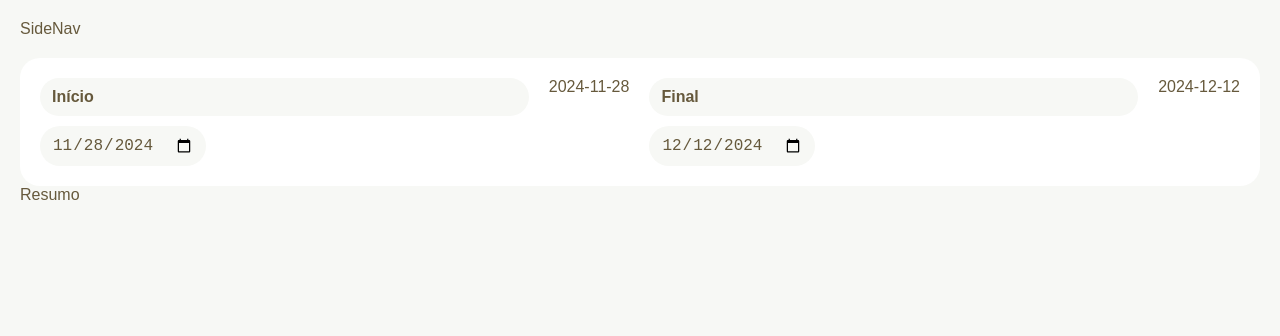
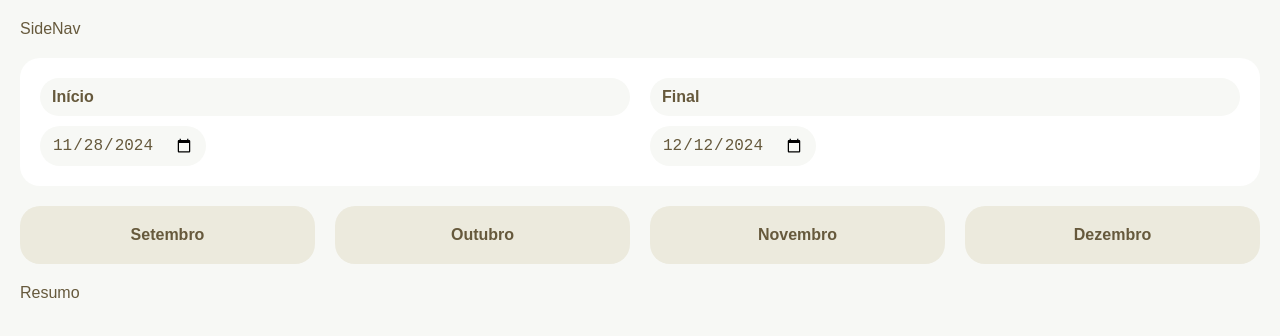
Before and after one commit to KaicMachado/Fintech, a React (Vite) app: page /vendas/1 in a window 1280 px wide. Shown: the top 336 px of the page. Built offline with nearby package versions, Linux system fonts and the light colour scheme; no server answers.

Commit message:
criado botoes de selecionar os meses e ver as vendas feitas

```diff
--- a/src/Components/DateRange.tsx
+++ b/src/Components/DateRange.tsx
@@ -1,4 +1,3 @@
-import React, { useContext } from "react";
 import DateInput from "./DateInput";
 import { useData } from "../Context/DataContext";
 
@@ -12,13 +11,11 @@
     value={inicio}
     onChange={({ target }) => setInicio(target.value)}
    />
-   {inicio}
    <DateInput
     label="Final"
     value={final}
     onChange={({ target }) => setFinal(target.value)}
    />
-   {final}
   </form>
  );
 };
--- a/src/Components/Header.tsx
+++ b/src/Components/Header.tsx
@@ -1,12 +1,16 @@
 import React from "react";
 
 import DateRange from "./DateRange";
+import Meses from "./Meses";
 
 const Header = () => {
  return (
-  <div>
-   <DateRange />
-  </div>
+  <header className="mb">
+   <div className="mb ">
+    <DateRange />
+   </div>
+   <Meses />
+  </header>
  );
 };
 
--- /dev/null
+++ b/src/Components/MesBtn.tsx
@@ -0,0 +1,47 @@
+import React from "react";
+import { useData } from "../Context/DataContext";
+
+const style: React.CSSProperties = {
+ padding: "var(--gap) var(--gap-s)",
+ backgroundColor: "var(--color-3)",
+ border: "none",
+ borderRadius: "var(--gap)",
+ color: "var(--color-2)",
+ fontWeight: "600",
+ textTransform: "capitalize",
+};
+
+function getMonth(n: number) {
+ const date = new Date();
+ date.setMonth(date.getMonth() + n);
+ return new Intl.DateTimeFormat("pt-BR", { month: "long" }).format(date);
+}
+
+function formatDate(date: Date) {
+ const dd = String(date.getDate()).padStart(2, "0");
+ const mm = String(date.getMonth() + 1).padStart(2, "0");
+ const yy = String(date.getFullYear());
+
+ return `${yy}-${mm}-${dd}`;
+}
+
+const MesBtn = ({ n }: { n: number }) => {
+ const { setInicio, setFinal } = useData();
+
+ function setMes(n: number) {
+  const date = new Date();
+  date.setMonth(date.getMonth() + n);
+
+  const firstDay = new Date(date.getFullYear(), date.getMonth(), 1);
+  const lastDay = new Date(date.getFullYear(), date.getMonth() + 1, 0);
+
+  setInicio(formatDate(firstDay)), setFinal(formatDate(lastDay));
+ }
+ return (
+  <button onClick={() => setMes(n)} style={style}>
+   {getMonth(n)}
+  </button>
+ );
+};
+
+export default MesBtn;
--- /dev/null
+++ b/src/Components/Meses.tsx
@@ -0,0 +1,14 @@
+import MesBtn from "./MesBtn";
+
+const Meses = () => {
+ return (
+  <div className="flex">
+   <MesBtn n={-3} />
+   <MesBtn n={-2} />
+   <MesBtn n={-1} />
+   <MesBtn n={0} />
+  </div>
+ );
+};
+
+export default Meses;
```
